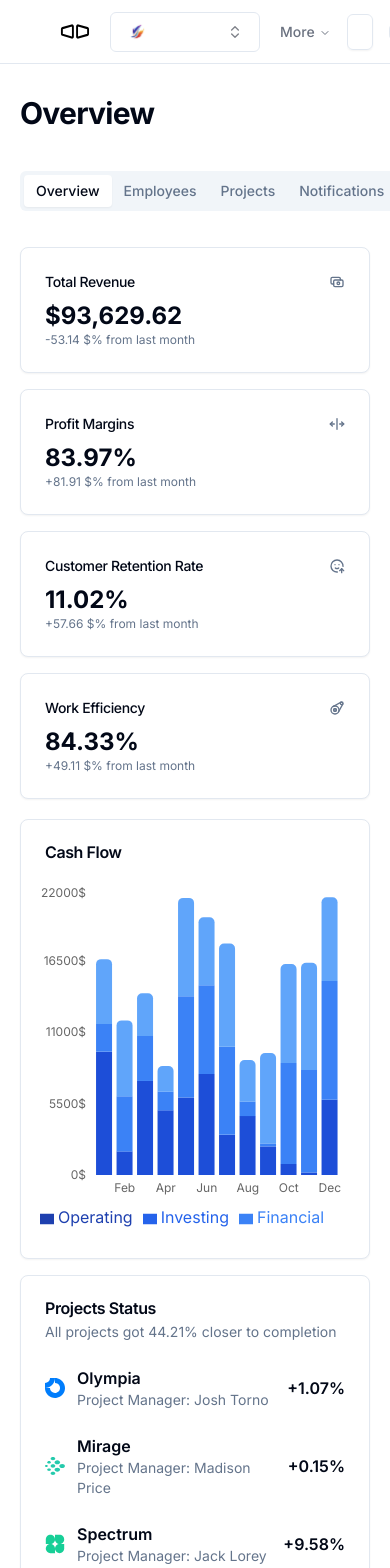
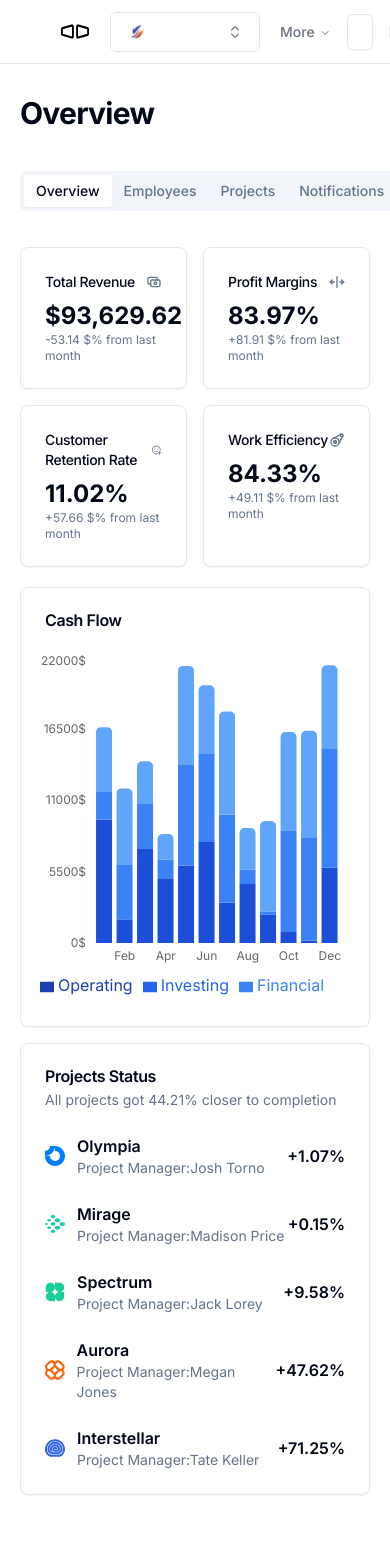
Before and after one commit to OntaxAT/ontax-web-client, a Next.js app: page /dash in a window 390 px wide. Shown: the top 1568 px of the page. After the commit the page ends 1535 px from the top, so only its background shows below. Built offline with nearby package versions, Linux system fonts and the light colour scheme; grey boxes are pictures that could not be loaded.

Commit message:
WIP: Add user hover card

```diff
--- a/app/(internal)/components/top-nav/TopNavMenu.tsx
+++ b/app/(internal)/components/top-nav/TopNavMenu.tsx
@@ -329,7 +329,7 @@ const TopNavMenu: FC = () => {
               <NavigationMenuContent>
                 <ul
                   className={cn(
-                    'grid w-[400px] gap-3 p-4 md:w-[500px] grid-cols-2 lg:w-[600px]',
+                    'grid w-[400px] gap-3 p-4 md:w-[500px] grid-cols-2 lg:w-[700px]',
                     navItem.containerClassName
                   )}
                 >
--- a/app/(internal)/dash/components/tabs/OverviewTab.tsx
+++ b/app/(internal)/dash/components/tabs/OverviewTab.tsx
@@ -1,3 +1,4 @@
+import { TUser } from '@/app/types/features/user';
 import {
   Branding1,
   Branding2,
@@ -11,6 +12,7 @@ import TbCash from '@/components/icons/TbCash';
 import TbMoodUp from '@/components/icons/TbMoodUp';
 import { IIconProps } from '@/components/icons/types/icons';
 import { Card, CardContent, CardHeader, CardTitle } from '@/components/ui/card';
+import { HoverCard, HoverCardContent, HoverCardTrigger } from '@/components/ui/hover-card';
 import { cn } from '@/lib/utils';
 import { useTheme } from 'next-themes';
 import { FC } from 'react';
@@ -148,37 +150,67 @@ const cashFlowData: Array<{ name: string; ocf: number; icf: number; fcf: number
 
 const projects: Array<{
   title: string;
-  manager: string;
+  manager: TUser;
   avatarUrl: FC<IIconProps>;
   progess: number;
 }> = [
   {
     avatarUrl: Branding1,
-    manager: 'Josh Torno',
+    manager: {
+      id: 'b460970b-f512-4585-a3fa-f6c0161de80c',
+      name: 'Josh Torno',
+      email: 'josh.torno@ontax.com',
+      role: 'manager',
+      avatarUrl: 'https://api.dicebear.com/7.x/lorelei/svg?hair=variant04&mouth=happy02'
+    },
     title: 'Olympia',
     progess: Math.random() * 100
   },
   {
     avatarUrl: Branding2,
-    manager: 'Madison Price',
+    manager: {
+      id: 'b460970b-f512-4585-a3fa-f6c0161de80c',
+      name: 'Madison Price',
+      email: 'madison.price@ontax.com',
+      role: 'manager',
+      avatarUrl: 'https://api.dicebear.com/7.x/lorelei/svg?hair=variant13&mouth=happy02'
+    },
     title: 'Mirage',
     progess: Math.random() * 100
   },
   {
     avatarUrl: Branding3,
-    manager: 'Jack Lorey',
+    manager: {
+      id: 'b460970b-f512-4585-a3fa-f6c0161de80c',
+      name: 'Jack Lorey',
+      email: 'jack.lorey@ontax.com',
+      role: 'manager',
+      avatarUrl: 'https://api.dicebear.com/7.x/lorelei/svg?hair=variant12&mouth=happy02'
+    },
     title: 'Spectrum',
     progess: Math.random() * 100
   },
   {
     avatarUrl: Branding4,
-    manager: 'Megan Jones',
+    manager: {
+      id: 'b460970b-f512-4585-a3fa-f6c0161de80c',
+      name: 'Megan Jones',
+      email: 'mega.joney@ontax.com',
+      role: 'manager',
+      avatarUrl: 'https://api.dicebear.com/7.x/lorelei/svg?hair=variant29&mouth=happy02'
+    },
     title: 'Aurora',
     progess: Math.random() * 100
   },
   {
     avatarUrl: Branding5,
-    manager: 'Tate Keller',
+    manager: {
+      id: 'b460970b-f512-4585-a3fa-f6c0161de80c',
+      name: 'Tate Keller',
+      email: 'tate.keller@ontax.com',
+      role: 'manager',
+      avatarUrl: 'https://api.dicebear.com/7.x/lorelei/svg?hair=variant45&mouth=happy02'
+    },
     title: 'Interstellar',
     progess: Math.random() * 100
   }
@@ -197,7 +229,7 @@ const OverviewTab: FC = () => {
 
   return (
     <div className="flex flex-col h-full gap-5">
-      <div className="grid gap-4 md:grid-cols-2 lg:grid-cols-4 mt-7">
+      <div className="grid gap-4 grid-cols-2 lg:grid-cols-4 mt-7">
         {cardItems.map((item, index) => {
           const trendColor =
             item.content.comparison.value > 0
@@ -272,9 +304,17 @@ const OverviewTab: FC = () => {
                     <project.avatarUrl className="w-5 h-5" />
                     <div className="flex flex-col ml-3">
                       <p className="font-semibold">{project.title}</p>
-                      <p className="text-sm text-muted-foreground">
-                        Project Manager: {project.manager}
-                      </p>
+                      <HoverCard>
+                        <p className="text-sm text-muted-foreground">
+                          Project Manager:
+                          <HoverCardTrigger>
+                            {project.manager.name}
+                            <HoverCardContent align="center" className="text-sm">
+                              {project.manager.email}
+                            </HoverCardContent>
+                          </HoverCardTrigger>
+                        </p>
+                      </HoverCard>
                     </div>
                   </div>
                   <p className="font-semibold">+{project.progess.toFixed(2)}%</p>
--- /dev/null
+++ b/app/types/features/user.ts
@@ -0,0 +1,11 @@
+
+/**
+ * The basic user type for the application.
+ */
+export type TUser = {
+    id: string;
+    avatarUrl?: string;
+    name: string;
+    email: string;
+    role: string;
+}
--- /dev/null
+++ b/components/ui/hover-card.tsx
@@ -0,0 +1,29 @@
+"use client"
+
+import * as React from "react"
+import * as HoverCardPrimitive from "@radix-ui/react-hover-card"
+
+import { cn } from "@/lib/utils"
+
+const HoverCard = HoverCardPrimitive.Root
+
+const HoverCardTrigger = HoverCardPrimitive.Trigger
+
+const HoverCardContent = React.forwardRef<
+  React.ElementRef<typeof HoverCardPrimitive.Content>,
+  React.ComponentPropsWithoutRef<typeof HoverCardPrimitive.Content>
+>(({ className, align = "center", sideOffset = 4, ...props }, ref) => (
+  <HoverCardPrimitive.Content
+    ref={ref}
+    align={align}
+    sideOffset={sideOffset}
+    className={cn(
+      "z-50 w-64 rounded-md border bg-popover p-4 text-popover-foreground shadow-md outline-none data-[state=open]:animate-in data-[state=closed]:animate-out data-[state=closed]:fade-out-0 data-[state=open]:fade-in-0 data-[state=closed]:zoom-out-95 data-[state=open]:zoom-in-95 data-[side=bottom]:slide-in-from-top-2 data-[side=left]:slide-in-from-right-2 data-[side=right]:slide-in-from-left-2 data-[side=top]:slide-in-from-bottom-2",
+      className
+    )}
+    {...props}
+  />
+))
+HoverCardContent.displayName = HoverCardPrimitive.Content.displayName
+
+export { HoverCard, HoverCardTrigger, HoverCardContent }
```
